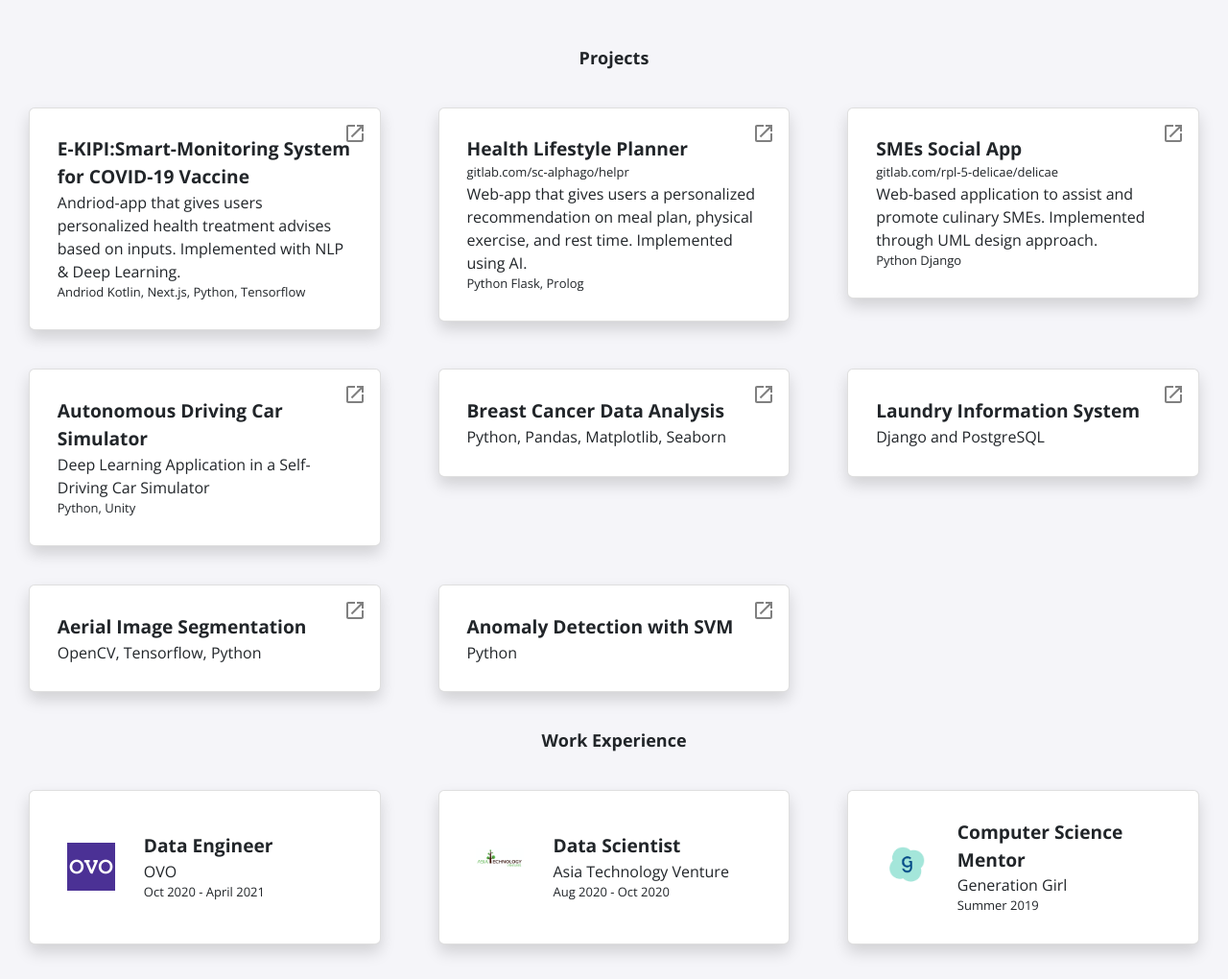
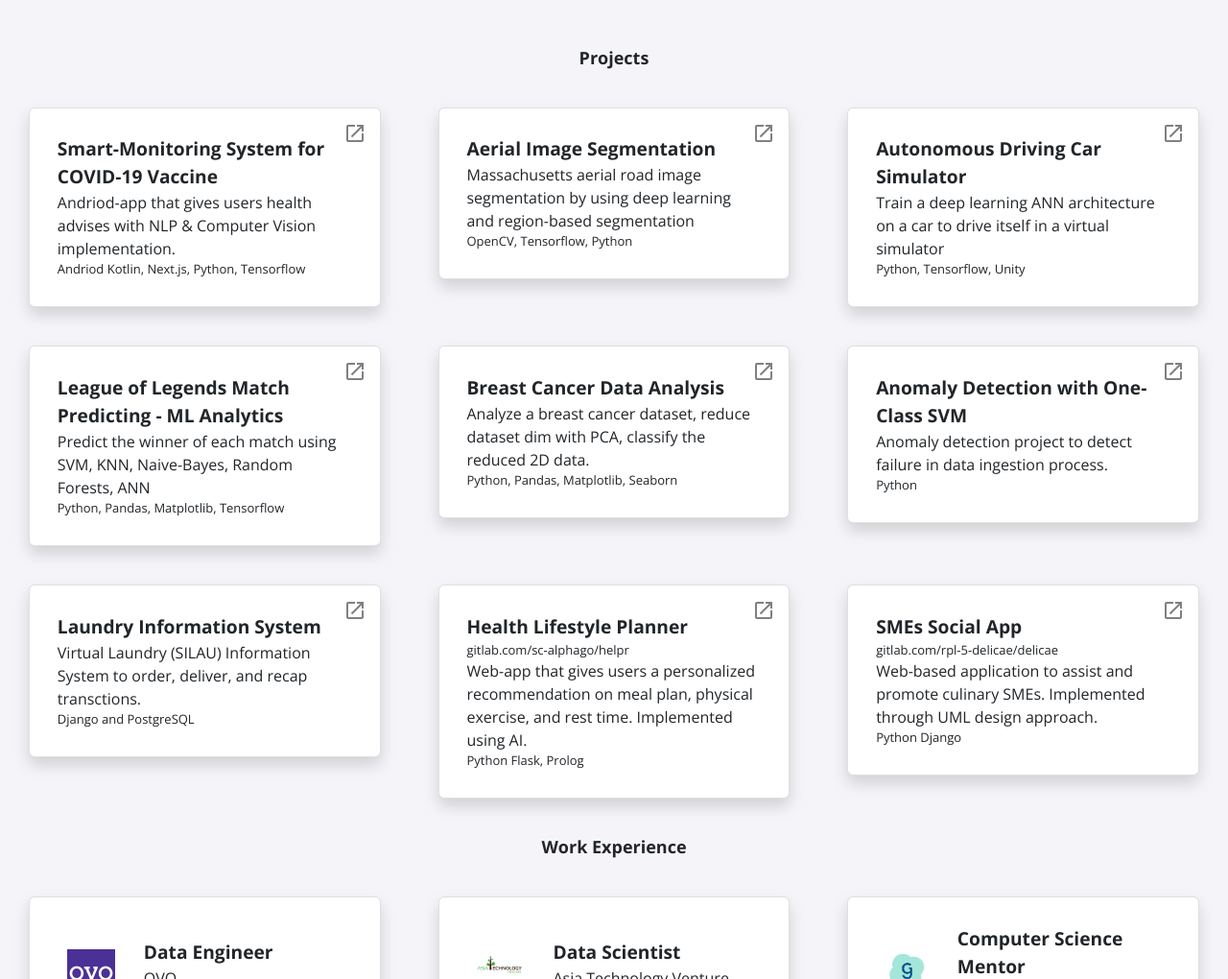
Before and after one commit to fathinah/portfolio, a Jekyll site: the page built from index.html, in a window 1280 px wide and 1400 px high. Shown: the part 380-1400 px from the top of the window at 96% size. Built offline with Jekyll 4.4.1, drawn with Linux system fonts in a browser that asks for light colours; nearby versions of some CDN libraries.

Commit message:
fix experiences

```diff
--- a/_data/projects.yml
+++ b/_data/projects.yml
@@ -1,8 +1,39 @@
-- title: E-KIPI:Smart-Monitoring System for COVID-19 Vaccine
-  event: Andriod-app that gives users personalized health treatment advises based on inputs.
-        Implemented with NLP & Deep Learning.
+- title: Smart-Monitoring System for COVID-19 Vaccine
+  event: Andriod-app that gives users health advises with NLP & Computer Vision implementation.
   dates: Andriod Kotlin, Next.js, Python, Tensorflow
   page-names: https://github.com/health-troops
+
+- title: Aerial Image Segmentation
+  event: Massachusetts aerial road image segmentation by using deep learning and region-based segmentation
+  dates: OpenCV, Tensorflow, Python
+  page-names: https://drive.google.com/drive/folders/1A0ZSXhjZ__ueJramOxolIHgRwnhslz-F?usp=sharing
+
+
+- title: Autonomous Driving Car Simulator
+  event: Train a deep learning ANN architecture on a car to drive itself in a virtual simulator
+  dates: Python, Tensorflow, Unity
+  page-names: https://devpost.com/software/autonomous-driving-b4sj1l
+
+- title: League of Legends Match Predicting - ML Analytics
+  dates: Python, Pandas, Matplotlib, Tensorflow
+  event: Predict the winner of each match using SVM, KNN, Naive-Bayes, Random Forests, ANN
+  page-names: https://drive.google.com/drive/folders/1mhytlHjD0EU3jCEDXrKmleZPMSdA-Xin?usp=sharing
+
+
+- title: Breast Cancer Data Analysis
+  dates: Python, Pandas, Matplotlib, Seaborn
+  event: Analyze a breast cancer dataset, reduce dataset dim with PCA, classify the reduced 2D data.
+  page-names: https://gitlab.com/fathinah/pca
+
+- title: Anomaly Detection with One-Class SVM
+  dates: Python
+  event: Anomaly detection project to detect failure in data ingestion process.
+  page-name: anomaly
+
+- title: Laundry Information System
+  dates: Django and PostgreSQL
+  event: Virtual Laundry (SILAU) Information System to order, deliver, and recap transctions.
+  page-names: http://silau-14.herokuapp.com/
 
 - title: Health Lifestyle Planner
   link: gitlab.com/sc-alphago/helpr
@@ -16,28 +47,3 @@
   event: Web-based application to assist and promote culinary SMEs. Implemented through UML design approach.
   dates: Python Django
   page-names: https://delicae.herokuapp.com
-
-- title: Autonomous Driving Car Simulator
-  event: Deep Learning Application in a Self-Driving Car Simulator
-  dates: Python, Unity
-  page-names: https://devpost.com/software/autonomous-driving-b4sj1l
-
-- title: Breast Cancer Data Analysis
-  event: Python, Pandas, Matplotlib, Seaborn
-  date: Fall 2020 - Batch 1
-  page-names: https://gitlab.com/fathinah/pca
-
-- title: Laundry Information System
-  event: Django and PostgreSQL
-  date: Fall 2020 - Batch 1
-  page-names: http://silau-14.herokuapp.com/
-
-- title: Aerial Image Segmentation
-  event: OpenCV, Tensorflow, Python
-  date: Fall 2020 - Batch 1
-  page-names: https://drive.google.com/drive/folders/1A0ZSXhjZ__ueJramOxolIHgRwnhslz-F?usp=sharing
-
-- title: Anomaly Detection with SVM
-  event: Python
-  date: Fall 2020 - Batch 1
-  page-name: anomaly
```
